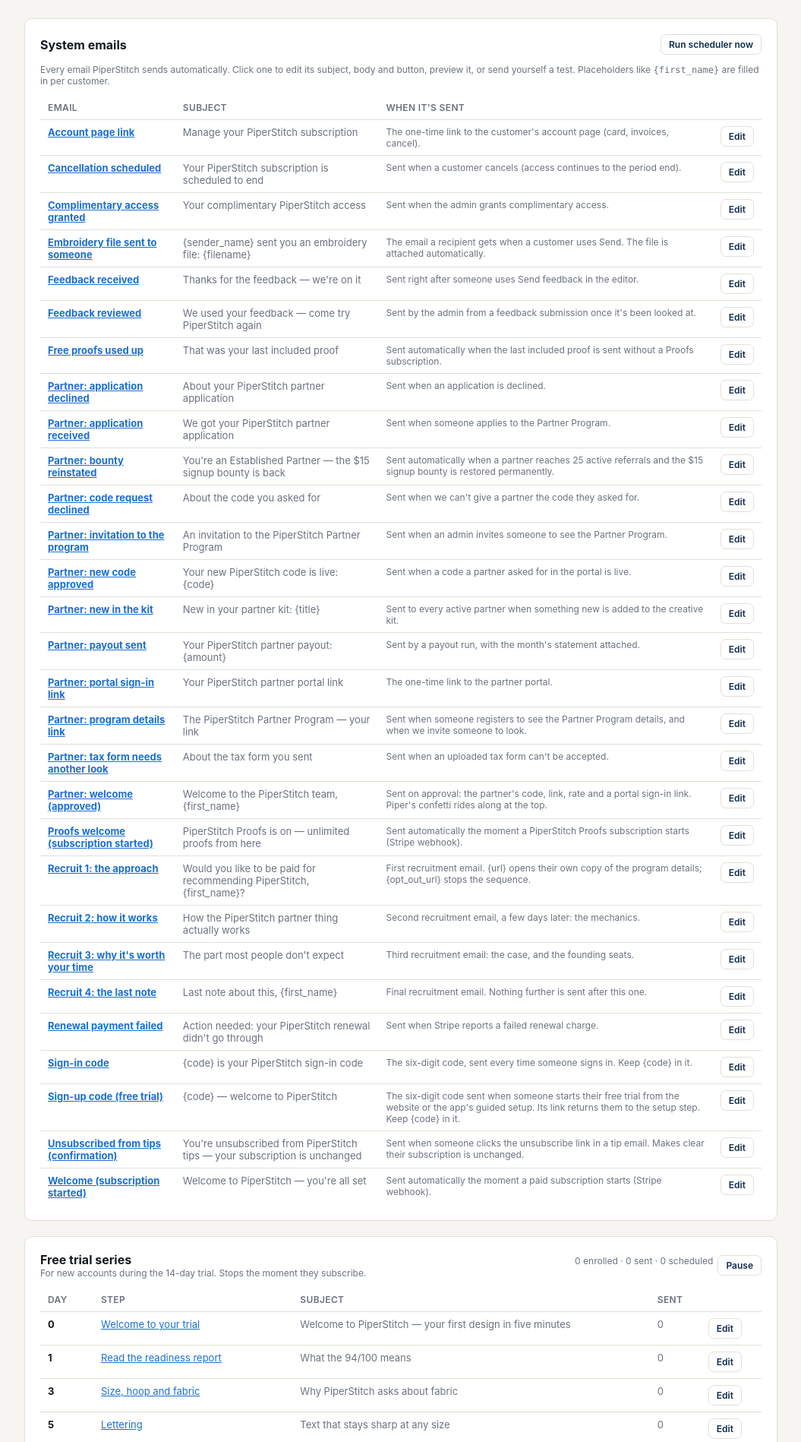
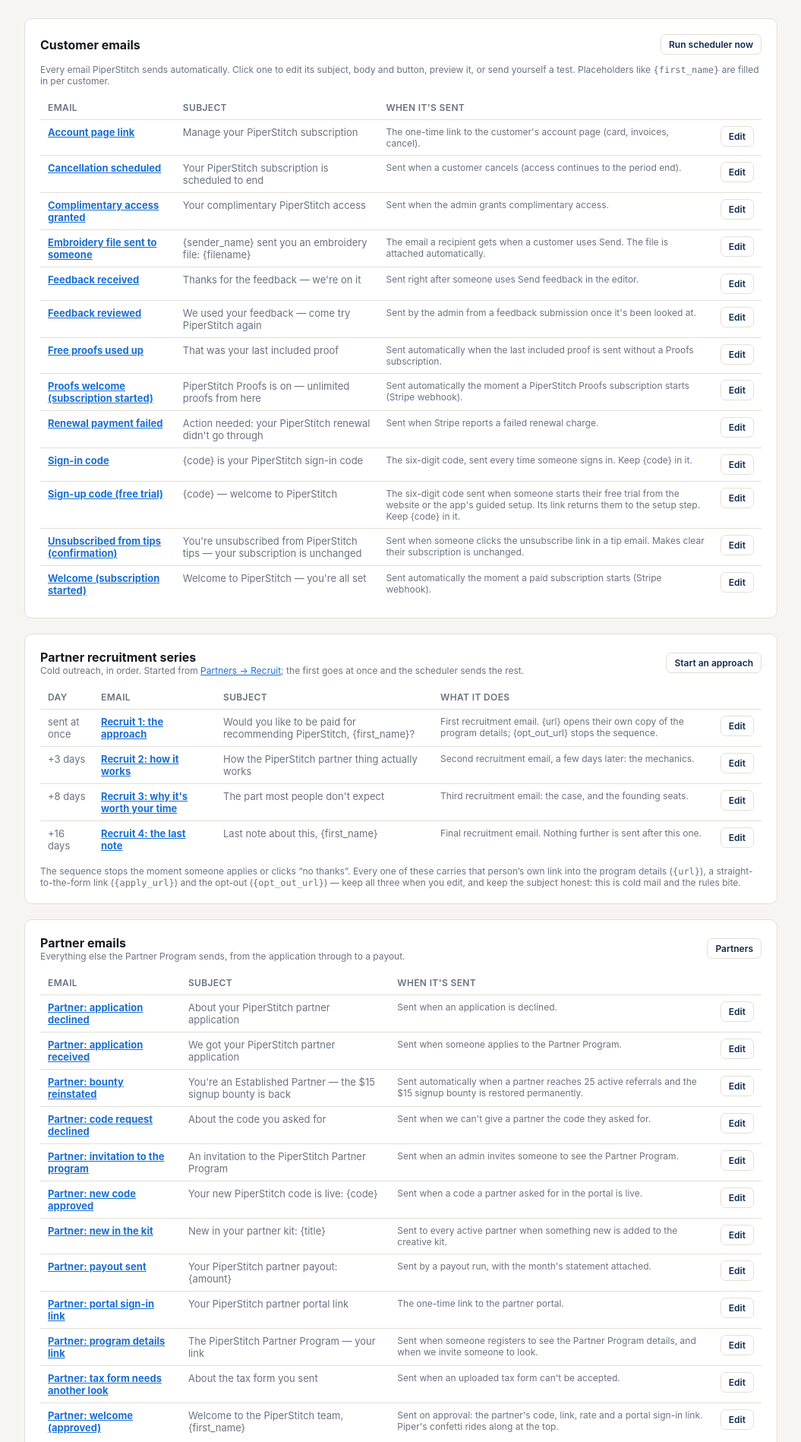
Before and after one commit to awoods990/piperstitch, a FastAPI app: page /admin/emails in a window 1280 px wide. Shown: the part 58-1956 px from the top of the page at 76% size, without its empty margins (112-1167 px from the left). Run offline with FastAPI, Linux system fonts and the light colour scheme; the visitor is signed in with stand-in values (Sample User, id 1); data comes from the database, SQL or seed files in the repository; data that the repository does not hold is empty.

Commit message:
Partner emails grouped on the Emails page, and the recruit's link made mail-proof
The Emails tab now reads in three parts: the customers' emails, the
partner recruitment series in the order it goes out (with the day
offsets and a link to start an approach), and the rest of the partner
emails. They were always editable — they were just lost in one long
alphabetical list.

The link we mail a recruit is supposed to take them straight into the
full program details with nothing to fill in, and it does — but the
token separated its parts with "|", which is not legal in a URL. Mail
clients and link scanners truncate the auto-linked text at it, so a
recipient could click a half-link and land back at the registration
gate we sent them past. Tokens now use dots and are escaped; the older
shape still opens, so any link already sent keeps working.

Co-Authored-By: Claude Opus 5 <noreply@anthropic.com>

```diff
--- a/license-admin/app/emails.py
+++ b/license-admin/app/emails.py
@@ -119,7 +119,7 @@ Briefly: PiperStitch digitizes embroidery in a browser — artwork in, machine-r
 
 The Partner Program pays a recurring share of everything the people you refer pay, for two years — and the people who come through you get a longer free trial and a bigger proof allowance than anyone else. The first fifty partners are on a better rate, and I'd like to keep a seat for you.
 
-Here are the full details, including the rate and how we pay:
+Here are the full details, including the rate and how we pay. The link is yours — it opens the page directly, with nothing to fill in:
 
 {url}
 
@@ -150,11 +150,11 @@ The part partners tell me they didn't expect: it keeps paying. One recommendatio
 
 The other part: your audience gets more than the public offer, so recommending us costs them nothing and gains them something. Nobody has to be talked into anything.
 
-There's a calculator on the details page — put your own numbers in rather than take mine:
+There's a calculator on the details page — put your own numbers in rather than take mine. Your link opens it straight away:
 
 {url}
 
-Founding seats are limited to fifty and they're going. If you'd rather just get started, the application takes two minutes: {apply_url}""",
+Founding seats are limited to fifty and they're going. If you'd rather just get started, the application takes two minutes and already knows who you are: {apply_url}""",
          cta_label="Work out what it's worth", cta_url="{url}", preheader="It keeps paying — that's the part people don't expect.",
          placeholders="first_name, name, email, url, apply_url, opt_out_url, site_url"),
     dict(key="partner_outreach_4", name="Recruit 4: the last note", description="Final recruitment email. Nothing further is sent after this one.",
--- a/license-admin/app/main.py
+++ b/license-admin/app/main.py
@@ -1491,9 +1491,14 @@ def admin_emails(request: Request, message: str = "", error: str = ""):
     sequences = []
     for seq in db.list_sequences():
         sequences.append({"row": seq, "steps": db.list_sequence_steps(seq["id"])})
+    all_templates = db.list_email_templates()
+    by_key = {t["key"]: t for t in all_templates}
+    outreach_keys = [s["key"] for s in partners.OUTREACH_STEPS]
     return templates.TemplateResponse(request, "emails.html", {
         "active_nav": "emails",
-        "system_templates": db.list_email_templates(),
+        "customer_templates": [t for t in all_templates if not t["key"].startswith("partner_")],
+        "partner_templates": [t for t in all_templates if t["key"].startswith("partner_") and t["key"] not in outreach_keys],
+        "outreach_series": [dict(step, template=by_key[step["key"]]) for step in partners.OUTREACH_STEPS if step["key"] in by_key],
         "sequences": sequences,
         "stats": {s["key"]: s for s in db.sequence_stats()},
         "message": message or None, "error": error or None,
--- a/license-admin/app/partners.py
+++ b/license-admin/app/partners.py
@@ -19,6 +19,7 @@ import re
 import secrets
 from datetime import date, datetime, timedelta, timezone
 from typing import Optional
+from urllib.parse import quote
 
 from . import config, db, email_sender, promotions
 
@@ -162,8 +163,12 @@ def _secret() -> bytes:
 
 
 def program_token(prospect_id: int, *, at: Optional[datetime] = None) -> str:
-    payload = f"{int(prospect_id)}|{(at or _now()).date().isoformat()}"
-    return f"{payload}|{_program_sign(payload)}"
+    """Dots, not pipes: this token travels in a URL inside an email, and a
+    `|` is not legal in one -- mail clients and scanners truncate the
+    auto-linked text at it, and the recipient lands on a broken link and
+    meets the registration gate we sent them past."""
+    payload = f"{int(prospect_id)}.{(at or _now()).date().isoformat()}"
+    return f"{payload}.{_program_sign(payload)}"
 
 
 def resolve_program_token(token: str) -> Optional[int]:
@@ -171,11 +176,12 @@ def resolve_program_token(token: str) -> Optional[int]:
     it is under PROGRAM_TOKEN_DAYS old."""
     if not token:
         return None
+    separator = "." if "." in token.split("|")[0] else "|"      # "|" is the older shape; both still open
     try:
-        pid, issued, sig = token.split("|", 2)
+        pid, issued, sig = token.split(separator, 2)
     except ValueError:
         return None
-    if not hmac.compare_digest(sig, _program_sign(f"{pid}|{issued}")):
+    if not hmac.compare_digest(sig, _program_sign(f"{pid}{separator}{issued}")):
         return None
     try:
         when = date.fromisoformat(issued)
@@ -188,7 +194,14 @@ def resolve_program_token(token: str) -> Optional[int]:
 
 
 def program_url(prospect_id: int) -> str:
-    return f"{config.PUBLIC_BASE_URL}/partners/program?k={program_token(prospect_id)}"
+    """Straight into the full program details -- no registration, nothing
+    to fill in again. The token is escaped so the link survives the trip
+    through an email client."""
+    return f"{config.PUBLIC_BASE_URL}/partners/program?k={quote(program_token(prospect_id), safe='')}"
+
+
+def apply_url(prospect_id: int) -> str:
+    return f"{config.PUBLIC_BASE_URL}/partners/apply?k={quote(program_token(prospect_id), safe='')}"
 
 
 def register_prospect(*, name: str, email: str, organization: str = "", platforms: str = "", source: str = "self", note: str = "") -> int:
@@ -332,7 +345,7 @@ RECRUIT_LINE = re.compile(r"^\s*(?P<name>[^,<]+?)\s*(?:[,<]\s*)(?P<email>[^>,\s]
 
 
 def opt_out_url(prospect_id: int) -> str:
-    return f"{config.PUBLIC_BASE_URL}/partners/no-thanks?k={program_token(prospect_id)}"
+    return f"{config.PUBLIC_BASE_URL}/partners/no-thanks?k={quote(program_token(prospect_id), safe='')}"
 
 
 def parse_recruits(text: str) -> tuple[list[dict], list[str]]:
@@ -398,7 +411,7 @@ def send_outreach_step(prospect, step: int) -> bool:
     try:
         subject = email_sender.send_partner_outreach_email(
             to_email=prospect["email"], partner_name=prospect["name"], key=spec["key"], url=url,
-            apply_url=f"{config.PUBLIC_BASE_URL}/partners/apply?k={program_token(prospect['id'])}", opt_out_url=opt_out_url(prospect["id"]))
+            apply_url=apply_url(prospect["id"]), opt_out_url=opt_out_url(prospect["id"]))
     except email_sender.EmailSendError as e:
         db.log_outreach(prospect_id=prospect["id"], step=step, subject=spec["key"], status="failed", error=str(e))
         return False
--- a/license-admin/app/templates/emails.html
+++ b/license-admin/app/templates/emails.html
@@ -5,18 +5,49 @@
   {% if message %}<div class="success">{{ message }}</div>{% endif %}
   {% if error %}<div class="error">{{ error }}</div>{% endif %}
 
+  {% macro template_rows(rows) %}
+    <table>
+      <tr><th>Email</th><th>Subject</th><th>When it's sent</th><th></th></tr>
+      {% for t in rows %}
+      <tr><td><a href="/admin/emails/system/{{ t.key }}"><strong>{{ t.name }}</strong></a>{% if t.edited %} <span class="pill active" title="Edited from the default">edited</span>{% endif %}</td><td class="muted">{{ t.subject }}</td><td class="muted small">{{ t.description }}</td><td><a class="button secondary small" href="/admin/emails/system/{{ t.key }}">Edit</a></td></tr>
+      {% endfor %}
+    </table>
+  {% endmacro %}
+
   <div class="card">
     <div class="toolbar">
-      <h2 style="margin:0">System emails</h2>
+      <h2 style="margin:0">Customer emails</h2>
       <form method="post" action="/admin/emails/run-now"><button class="small secondary" type="submit" title="The scheduler runs every 5 minutes on its own; this runs it right now.">Run scheduler now</button></form>
     </div>
     <p class="muted small" style="margin-top:0">Every email PiperStitch sends automatically. Click one to edit its subject, body and button, preview it, or send yourself a test. Placeholders like <span class="mono">{first_name}</span> are filled in per customer.</p>
+    {{ template_rows(customer_templates) }}
+  </div>
+
+  <div class="card" id="recruitment">
+    <div class="toolbar">
+      <div><h2 style="margin:0">Partner recruitment series</h2>
+        <div class="muted small">Cold outreach, in order. Started from <a href="/admin/partners#recruit">Partners &rarr; Recruit</a>; the first goes at once and the scheduler sends the rest.</div></div>
+      <a class="button secondary small" href="/admin/partners#recruit">Start an approach</a>
+    </div>
     <table>
-      <tr><th>Email</th><th>Subject</th><th>When it's sent</th><th></th></tr>
-      {% for t in system_templates %}
-      <tr><td><a href="/admin/emails/system/{{ t.key }}"><strong>{{ t.name }}</strong></a>{% if t.edited %} <span class="pill active" title="Edited from the default">edited</span>{% endif %}</td><td class="muted">{{ t.subject }}</td><td class="muted small">{{ t.description }}</td><td><a class="button secondary small" href="/admin/emails/system/{{ t.key }}">Edit</a></td></tr>
+      <tr><th style="width:70px">Day</th><th>Email</th><th>Subject</th><th>What it does</th><th></th></tr>
+      {% for step in outreach_series %}{% set t = step.template %}
+      <tr><td class="muted">{{ 'sent at once' if step.delay_days == 0 else '+' ~ step.delay_days ~ ' days' }}</td>
+        <td><a href="/admin/emails/system/{{ t.key }}"><strong>{{ t.name }}</strong></a>{% if t.edited %} <span class="pill active" title="Edited from the default">edited</span>{% endif %}</td>
+        <td class="muted">{{ t.subject }}</td><td class="muted small">{{ t.description }}</td>
+        <td><a class="button secondary small" href="/admin/emails/system/{{ t.key }}">Edit</a></td></tr>
       {% endfor %}
     </table>
+    <p class="muted small" style="margin:10px 0 0">The sequence stops the moment someone applies or clicks &ldquo;no thanks&rdquo;. Every one of these carries that person&rsquo;s own link into the program details (<span class="mono">{url}</span>), a straight-to-the-form link (<span class="mono">{apply_url}</span>) and the opt-out (<span class="mono">{opt_out_url}</span>) &mdash; keep all three when you edit, and keep the subject honest: this is cold mail and the rules bite.</p>
+  </div>
+
+  <div class="card" id="partner-emails">
+    <div class="toolbar">
+      <div><h2 style="margin:0">Partner emails</h2>
+        <div class="muted small">Everything else the Partner Program sends, from the application through to a payout.</div></div>
+      <a class="button secondary small" href="/admin/partners">Partners</a>
+    </div>
+    {{ template_rows(partner_templates) }}
   </div>
 
   {% for s in sequences %}
```
Also changed, not shown: license-admin/tests/test_partners.py (+58 -2 lines).
